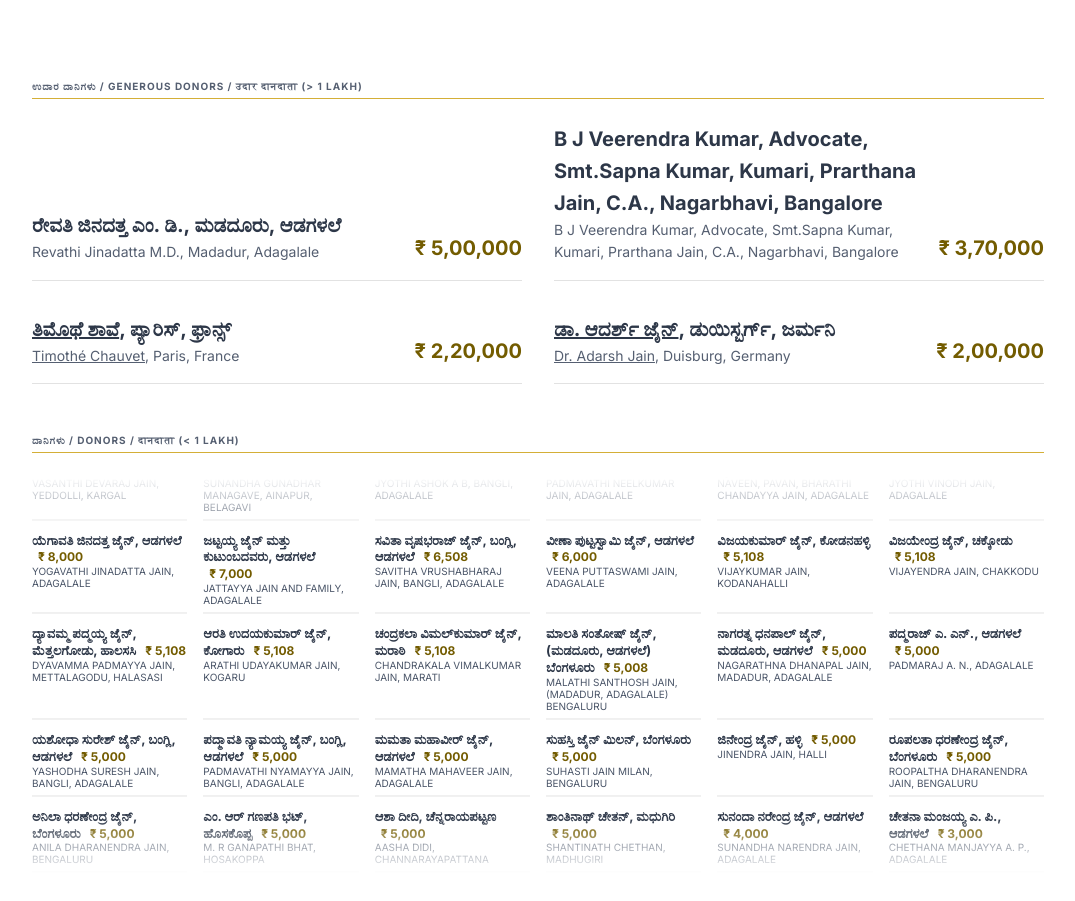
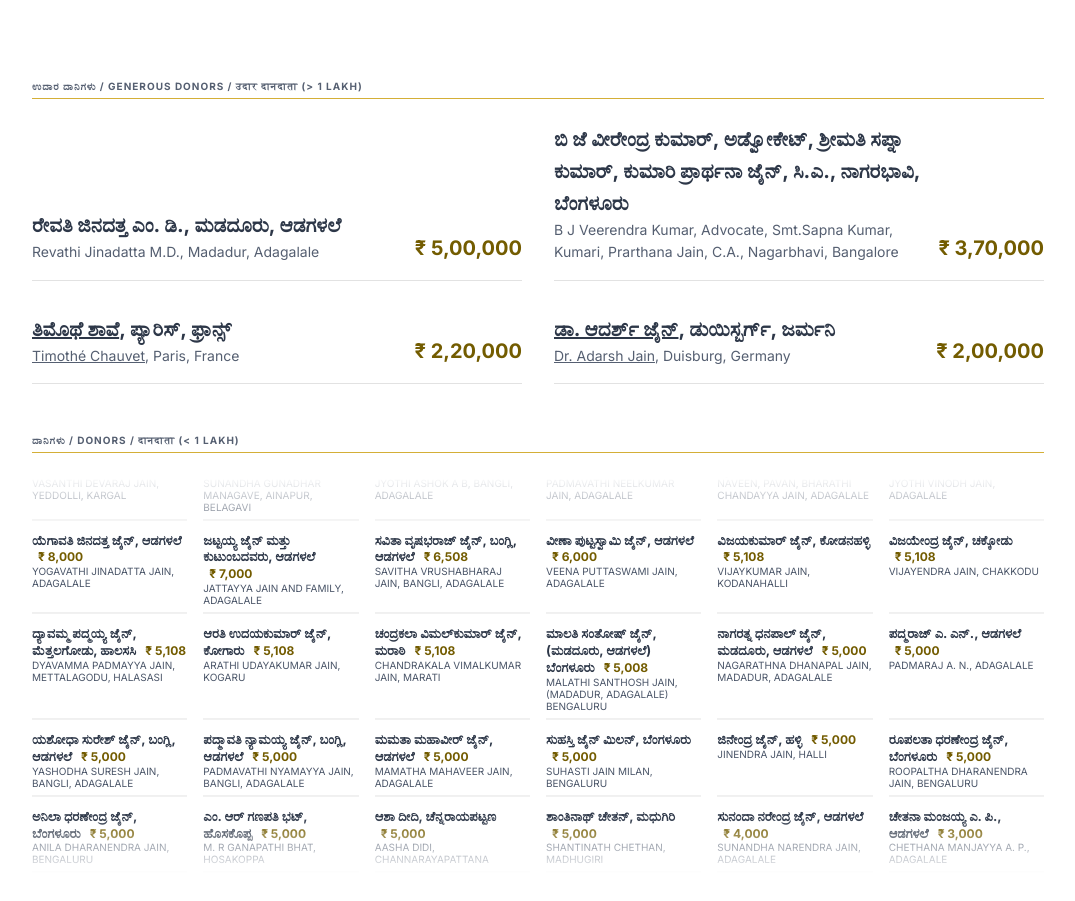
Before and after one commit to timothechauvet/sdjsac.in, a Next.js app: page / in a window 1280 px wide. Shown: the part 3801-4702 px from the top of the page, without its empty margins (102-1177 px from the left). Built offline with nearby package versions, Linux system fonts and the light colour scheme.

Commit message:
:memo: Fix SDJSAC donor bilingual name

```diff
--- a/app/page.js
+++ b/app/page.js
@@ -394,7 +394,7 @@ export default function Home() {
             </p>
             <div className="donor-major-grid">
               <DonorMajor nameKn="ರೇವತಿ ಜಿನದತ್ತ ಎಂ. ಡಿ., ಮಡದೂರು, ಆಡಗಳಲೆ" nameEn="Revathi Jinadatta M.D., Madadur, Adagalale" amount="₹ 5,00,000" />
-              <DonorMajor nameKn="B J Veerendra Kumar, Advocate, Smt.Sapna Kumar, Kumari, Prarthana Jain, C.A., Nagarbhavi, Bangalore" nameEn="B J Veerendra Kumar, Advocate, Smt.Sapna Kumar, Kumari, Prarthana Jain, C.A., Nagarbhavi, Bangalore" amount="₹ 3,70,000" />
+              <DonorMajor nameKn="ಬಿ ಜೆ ವೀರೇಂದ್ರ ಕುಮಾರ್, ಅಡ್ವೋಕೇಟ್, ಶ್ರೀಮತಿ ಸಪ್ನಾ ಕುಮಾರ್, ಕುಮಾರಿ ಪ್ರಾರ್ಥನಾ ಜೈನ್, ಸಿ.ಎ., ನಾಗರಭಾವಿ, ಬೆಂಗಳೂರು" nameEn="B J Veerendra Kumar, Advocate, Smt.Sapna Kumar, Kumari, Prarthana Jain, C.A., Nagarbhavi, Bangalore" amount="₹ 3,70,000" />
               <DonorMajor nameKn="ತಿಮೊಥೆ ಶಾವೆ, ಪ್ಯಾರಿಸ್, ಫ್ರಾನ್ಸ್" nameEn="Timothé Chauvet, Paris, France" amount="₹ 2,20,000" link="https://timothechau.vet" />
               <DonorMajor nameKn="ಡಾ. ಆದರ್ಶ್ ಜೈನ್, ಡುಯಿಸ್ಬರ್ಗ್, ಜರ್ಮನಿ" nameEn="Dr. Adarsh Jain, Duisburg, Germany" amount="₹ 2,00,000" link="https://adarshjain.de" />
             </div>
```
